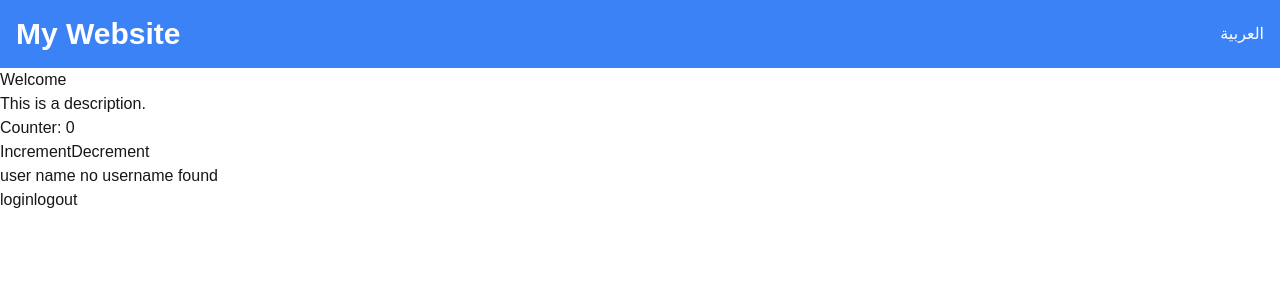
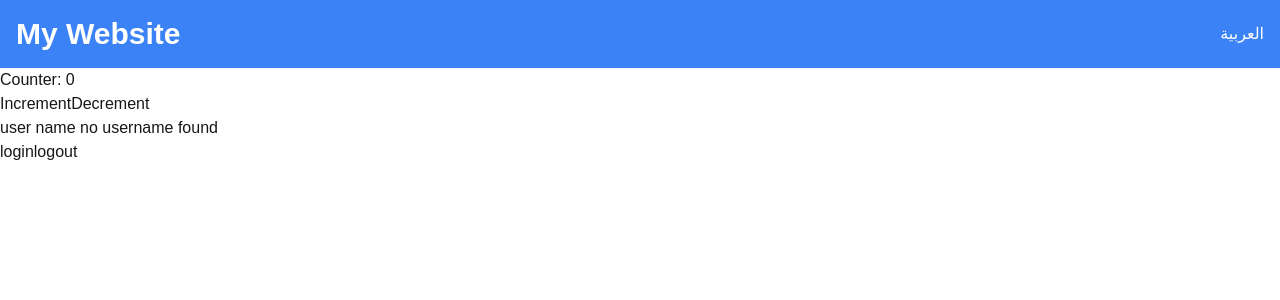
Before and after one commit to georgefikri/NEXTJS, a Next.js app in the folder my-nextjs-app/: page /en in a window 1280 px wide. Shown: the top 300 px of the page. Built offline with nearby package versions, Linux system fonts and the light colour scheme.

Commit message:
fix localization

```diff
--- a/my-nextjs-app/src/app/[locale]/page.tsx
+++ b/my-nextjs-app/src/app/[locale]/page.tsx
@@ -11,7 +11,7 @@ export default  function LocalePage({ params }: { params: { locale: string } })
     <main>
        <header className="bg-blue-500 text-white p-4 flex">
         <div className="container mx-auto flex">
-          <h1 className="text-3xl font-bold">My Website</h1>
+          <h1 className="text-3xl font-bold">{messages['myWebsite']}</h1>
           <div className={`flex items-center ${isRTL ? 'mr-auto' : 'ml-auto'}`}>
 
           <LanguageSwitcher />
@@ -20,9 +20,6 @@ export default  function LocalePage({ params }: { params: { locale: string } })
         </div>
       </header>
 
-      <h1>{messages['welcome']}</h1>
-      <p>{messages['description']}</p>
-
       <Counter />
       <Users />
     </main>
--- a/my-nextjs-app/src/locales/ar.json
+++ b/my-nextjs-app/src/locales/ar.json
@@ -3,5 +3,6 @@
   "description": "هذا هو الوصف.",
   "notFoundTitle": "الصفحة غير موجودة",
   "notFoundDescription": "عذرًا، الصفحة التي تبحث عنها غير موجودة أو تم نقلها.",
-  "goToHomepage": "العودة إلى الصفحة الرئيسية"
+  "goToHomepage": "العودة إلى الصفحة الرئيسية",
+  "myWebsite": "موقعي"
 }
--- a/my-nextjs-app/src/locales/en.json
+++ b/my-nextjs-app/src/locales/en.json
@@ -3,5 +3,6 @@
   "description": "This is a description.",
   "notFoundTitle": "Page Not Found",
   "notFoundDescription": "Sorry, the page you are looking for does not exist or has been moved.",
-  "goToHomepage": "Go to Homepage"
+  "goToHomepage": "Go to Homepage",
+  "myWebsite": "My Website"
 }
```
